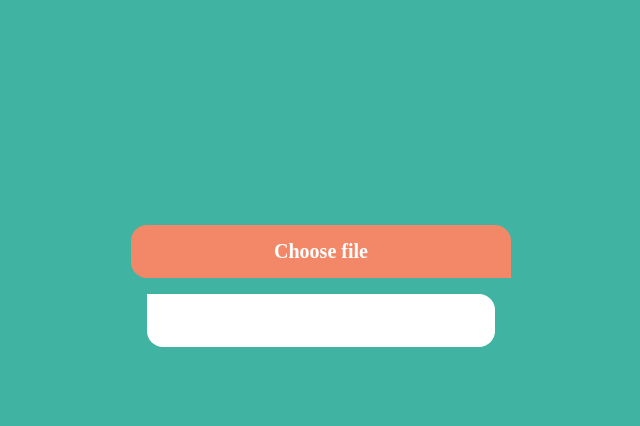
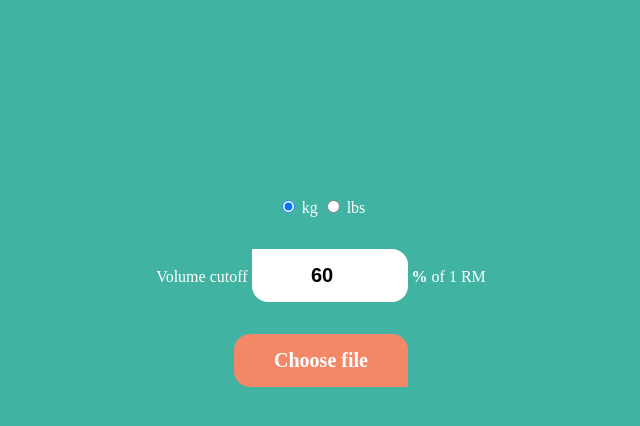
Before and after one commit to alexanfl/gainsviz, a Flask app: page / in a window 1280 px wide. Shown: the part 150-576 px from the top of the page, without its empty margins (319-959 px from the left). Run offline with Flask 2, Linux system fonts and the light colour scheme.

Commit message:
Update form to support units and cutoff percentage

```diff
--- a/gainsviz/templates/index.html
+++ b/gainsviz/templates/index.html
@@ -2,14 +2,25 @@
 {% block body %}
   <form class="centered-content" action="/dashboard" method="POST"
         enctype = "multipart/form-data">
-    <div class="btn upload-btn-wrapper">
-      <input style="cursor: pointer;" type="file" name="file" onchange="form.submit()">
-        Choose file
-      </input>
+    <div class="container radio-toolbar">
+      <input type="radio" id="kg" name="unit" value="kg" checked>
+      <label for="kg">kg</label>
+      <input type="radio" id="lbs" name="unit" value="lbs">
+      <label for="lbs">lbs</label>
     </div>
     <div class="container">
-      <!-- <label for="textbox">Text</label> -->
-      <input class="txt" type="text" name="textbox"/>
+      <label for="cutoff">Volume cutoff</label>
+      <span>
+        <input class="txt" type="number" min="0" max="100" value="60" name="cutoff"/>
+        <b>%</b> of 1 RM
+      </span>
+    </div>
+    <div class="container">
+      <div class="btn upload-btn-wrapper">
+        <input style="cursor: pointer;" type="file" name="file" onchange="form.submit()">
+          Choose file
+        </input>
+      </div>
     </div>
   </form>
 {% endblock %}
```
